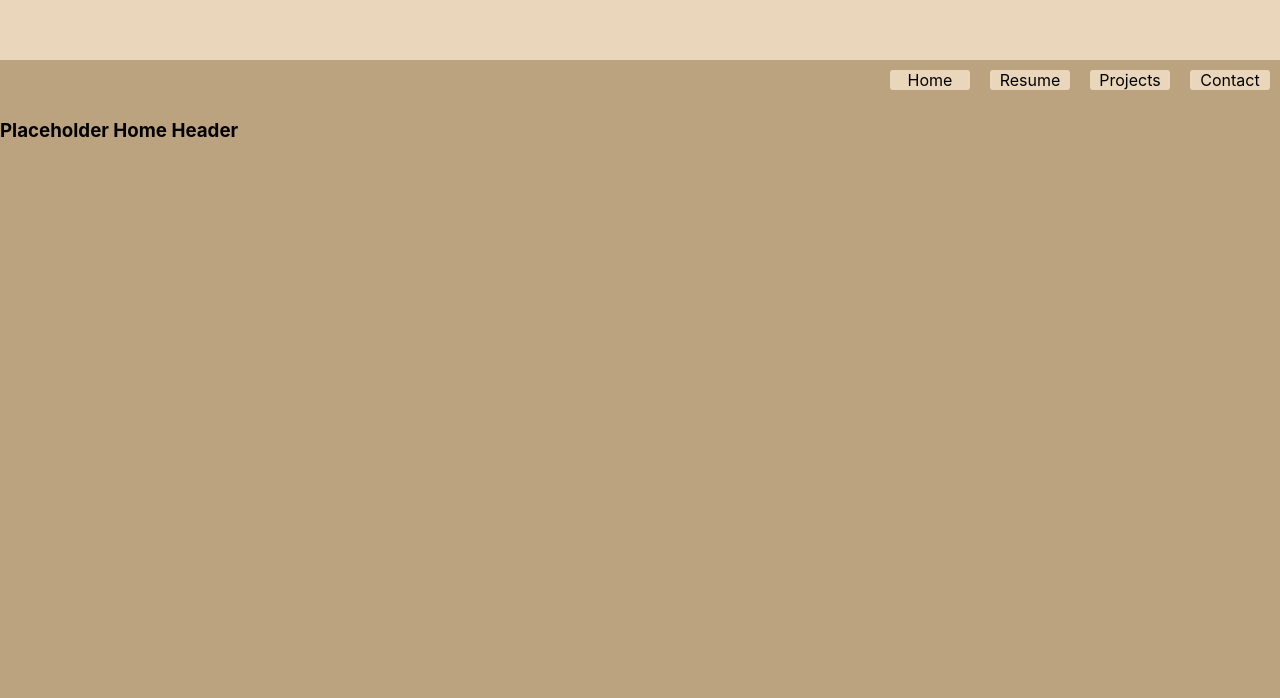
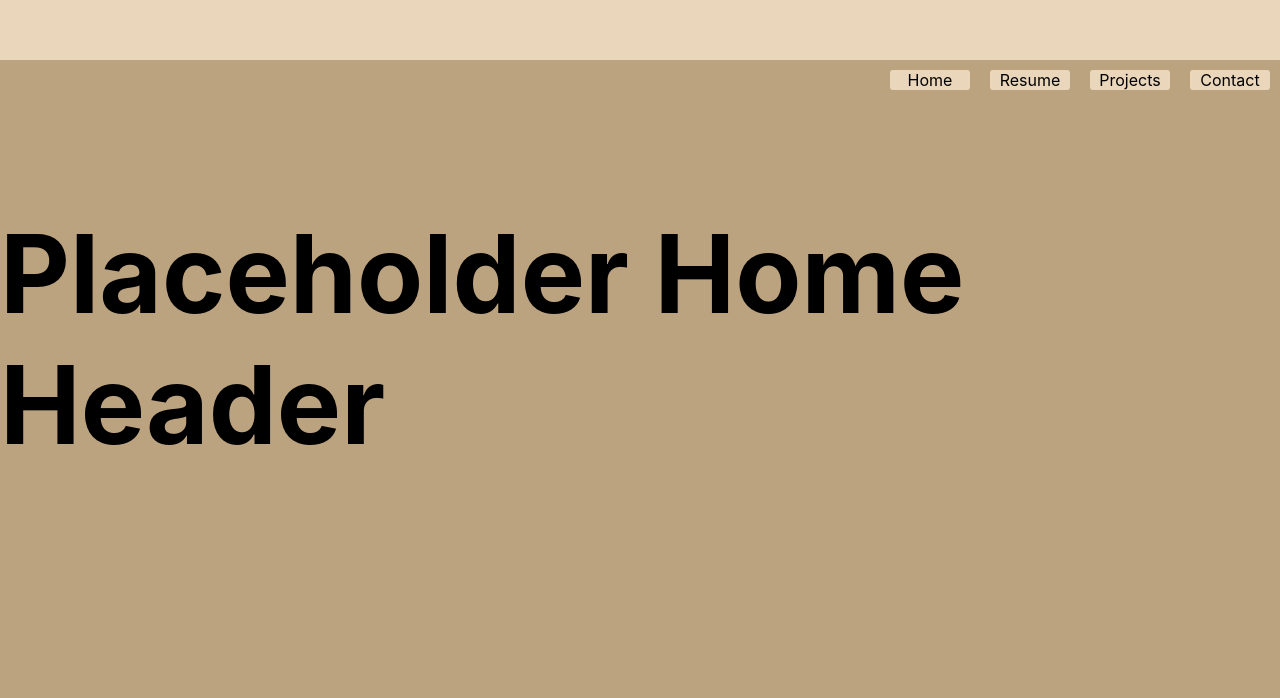
Before and after one commit to rhonvyramos/portfolio-with-react, a React (Create React App) app: page / in a window 1280 px wide. Shown: the part 102-800 px from the top of the page. Built offline with nearby package versions, Linux system fonts and the light colour scheme.

Commit message:
added placeholder style for homepage

```diff
--- a/src/components/homepage.js
+++ b/src/components/homepage.js
@@ -1,8 +1,9 @@
 import React from "react";
+import "../styles/homepage.css"
 
 export default function HomePage({selectedPage, setPage}) {
     console.log("Selected page is: " + selectedPage);
     return (
-        <h1>Placeholder Home Header</h1>
+        <h1 id="homepage_h1">Placeholder Home Header</h1>
     )
 }
--- /dev/null
+++ b/src/styles/homepage.css
@@ -0,0 +1,3 @@
+#homepage_h1 {
+    font-size: 108px;
+}
```
